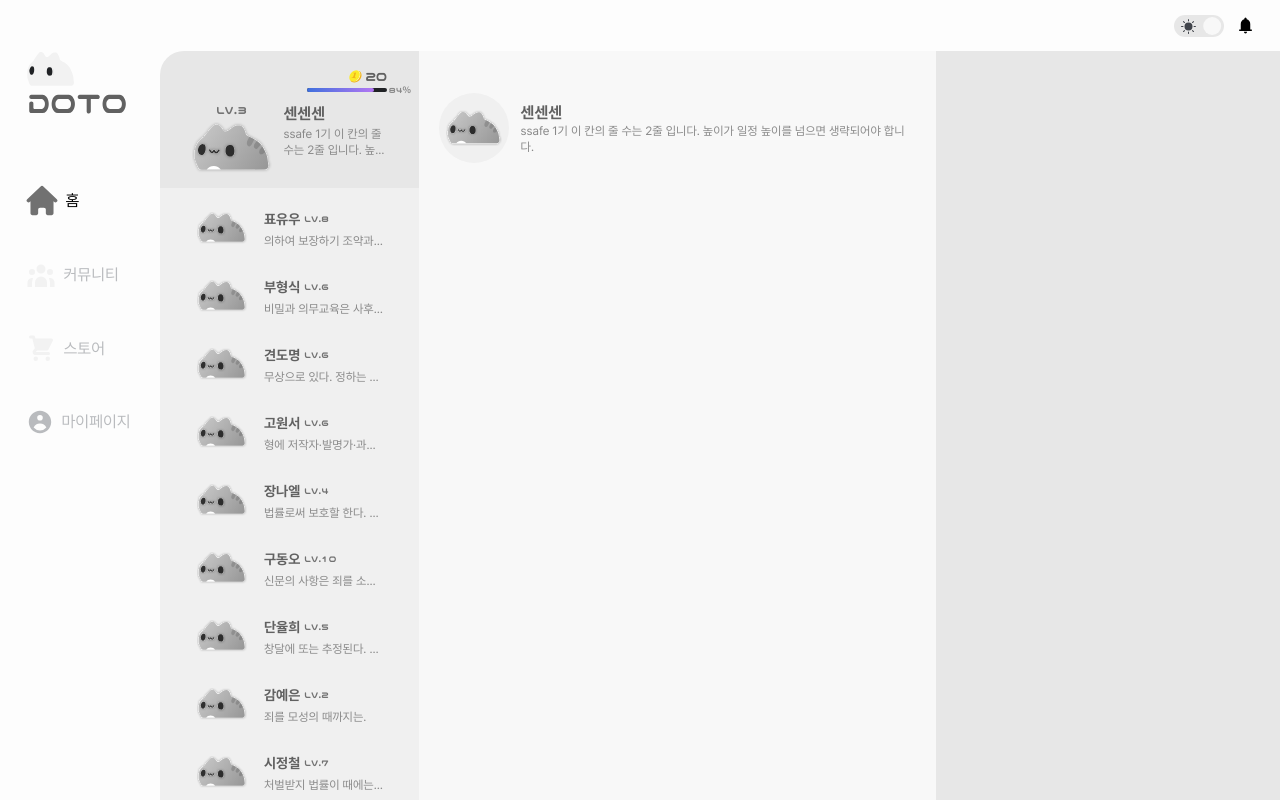
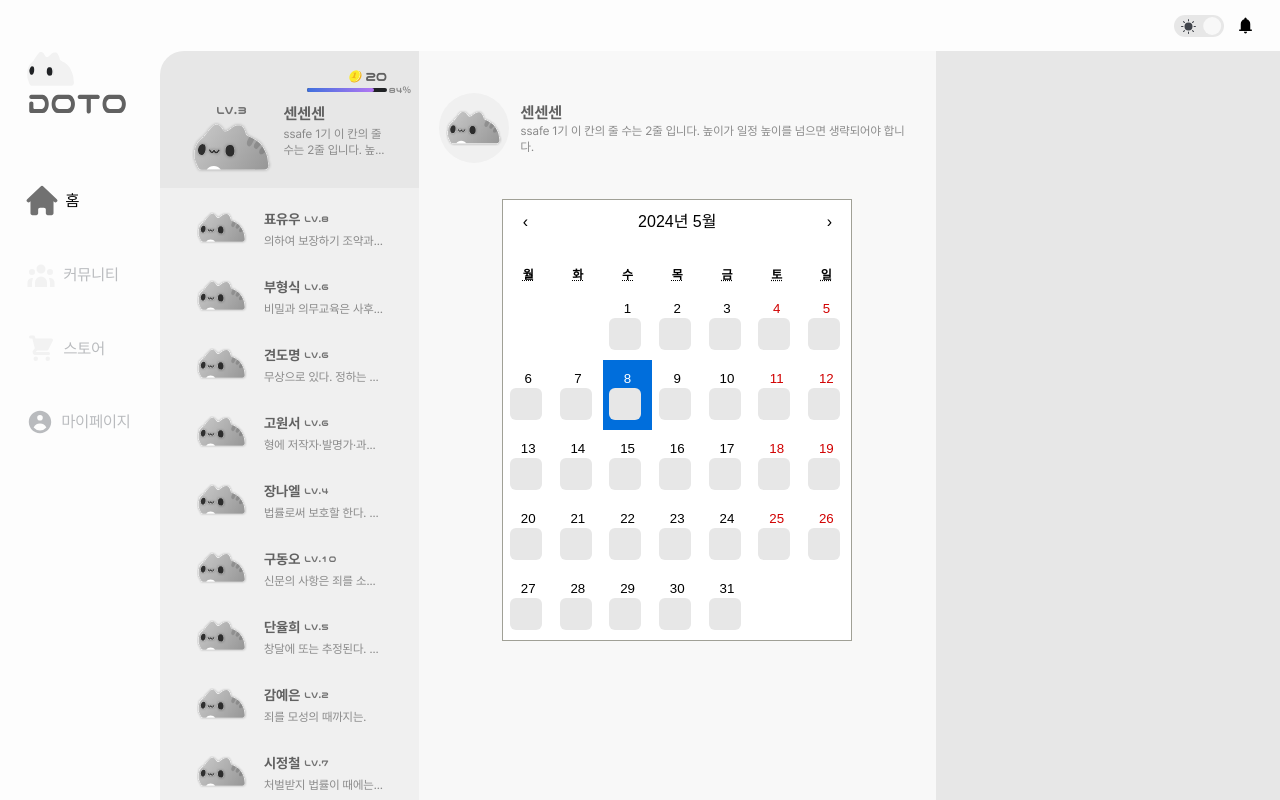
Before and after one commit to Do-it-Together-DoTo/DoTo_Front, a React (Vite) app: page / in a window 1280 px wide. Built offline with nearby package versions, Linux system fonts and the light colour scheme.

Commit message:
Feat: calendar 컴포넌트 추가

```diff
--- /dev/null
+++ b/src/components/home/CustomCalendar.tsx
@@ -0,0 +1,33 @@
+import { useState } from 'react';
+import Calendar from 'react-calendar';
+import moment from 'moment';
+import 'react-calendar/dist/Calendar.css';
+
+type ValuePiece = Date | null;
+
+type Value = ValuePiece | [ValuePiece, ValuePiece];
+
+const CustomCalendar = () => {
+  const [value, onChange] = useState<Value>(new Date());
+
+  const addContent = () => {
+    return <div className="w-8 h-8 rounded-md bg-Light_Layout-100"></div>;
+  };
+
+  return (
+    <div className="flex items-center justify-center">
+      <Calendar
+        onChange={onChange}
+        value={value}
+        next2Label={null}
+        prev2Label={null}
+        locale="ko"
+        showNeighboringMonth={false}
+        formatDay={(_locale, date) => moment(date).format('D')}
+        tileContent={addContent}
+      />
+    </div>
+  );
+};
+
+export default CustomCalendar;
--- a/src/pages/home/HomePage.tsx
+++ b/src/pages/home/HomePage.tsx
@@ -1,6 +1,7 @@
 import { useState } from 'react';
 import { Droppable, Draggable, DragDropContext, DropResult } from 'react-beautiful-dnd';
 import { fakerKO as faker } from '@faker-js/faker';
+import CustomCalendar from '@/components/home/CustomCalendar';
 import { UserImgSample, CoinIcon } from '@assets/svg';
 
 type SelectedUser = {
@@ -209,6 +210,7 @@ const HomePage = () => {
                   ))}
               </div>
             </div>
+            <CustomCalendar />
           </div>
 
           {/* 카테고리 */}
```
